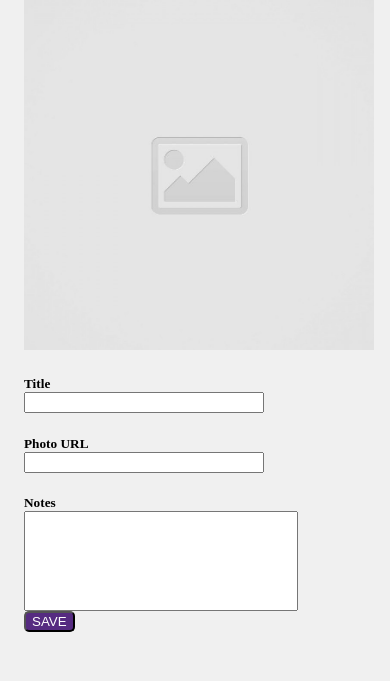
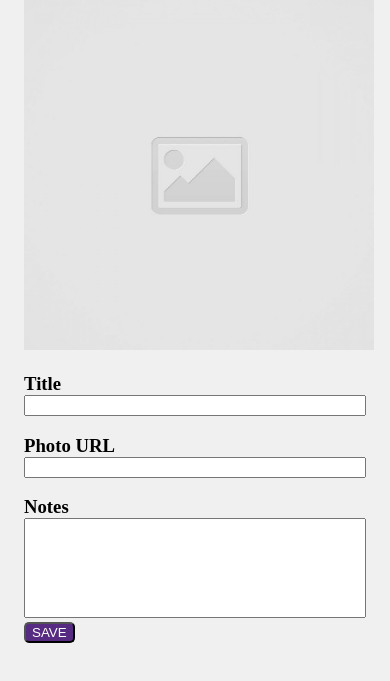
Before and after one commit to Alex-Davis0/code-journal, a website: page index.html in a window 390 px wide. Shown: the part 139-820 px from the top of the page. Drawn offline with Linux system fonts and the light colour scheme.

Commit message:
Ensure that the form looks nice on both mobile-sized and desktop-sized screens. #3

```diff
--- a/css/styles.css
+++ b/css/styles.css
@@ -21,12 +21,15 @@
 }
 
 .input {
-  width: 15rem;
+  width: 100%;
+  height: max-content;
 }
 
-.notes-input {
-  width: 80%;
+.notes {
+  width: 100%;
   height: 100px;
+  box-sizing: border-box;
+  resize: none;
 }
 
 .button {
--- a/index.html
+++ b/index.html
@@ -21,13 +21,26 @@
   <main>
     <div data-view="entry-form">
       <form action="entry-form" method="get" class="row form">
-        <div class="column-full code-jorn"><h1>New Entry</h1></div>
-        <div class="column-half"><img src="images/placeholder-image-square.jpg" alt="placeholder" class="img"></div>
-        <div class="column-half"><h5 class="title">Title</h5><input type="text" name="Title" class="input">
-          <h5 class="title">Photo URL</h5><input type="url" name="Photo URL" class="input"></div>
-        <div class="column-full"><h5 class="title notes-title">Notes</h5></div>
-        <div class="column-full"><input type="text" name="Notes" class="notes-input"></div>
-        <div class="column-full button-postion"><button class="button">SAVE</button></div>
+        <div class="column-full code-jorn">
+          <h1>New Entry</h1>
+        </div>
+        <div class="column-half">
+          <img src="images/placeholder-image-square.jpg" alt="placeholder" class="img">
+        </div>
+        <div class="column-half">
+          <h3 class="title">Title</h3>
+          <input type="text" name="Title" class="input">
+          <h3 class="title">Photo URL</h3>
+          <input type="url" name="Photo URL" class="input">
+        </div>
+        <div class="column-full">
+          <h3 class="title notes-title">Notes</h3>
+        </div>
+        <div class="column-full">
+          <textarea name="Note" class="notes"></textarea>
+        </div>
+        <div class="column-full button-flex">
+          <button class="button">SAVE</button></div>
       </form>
     </div>
   </main>
```
